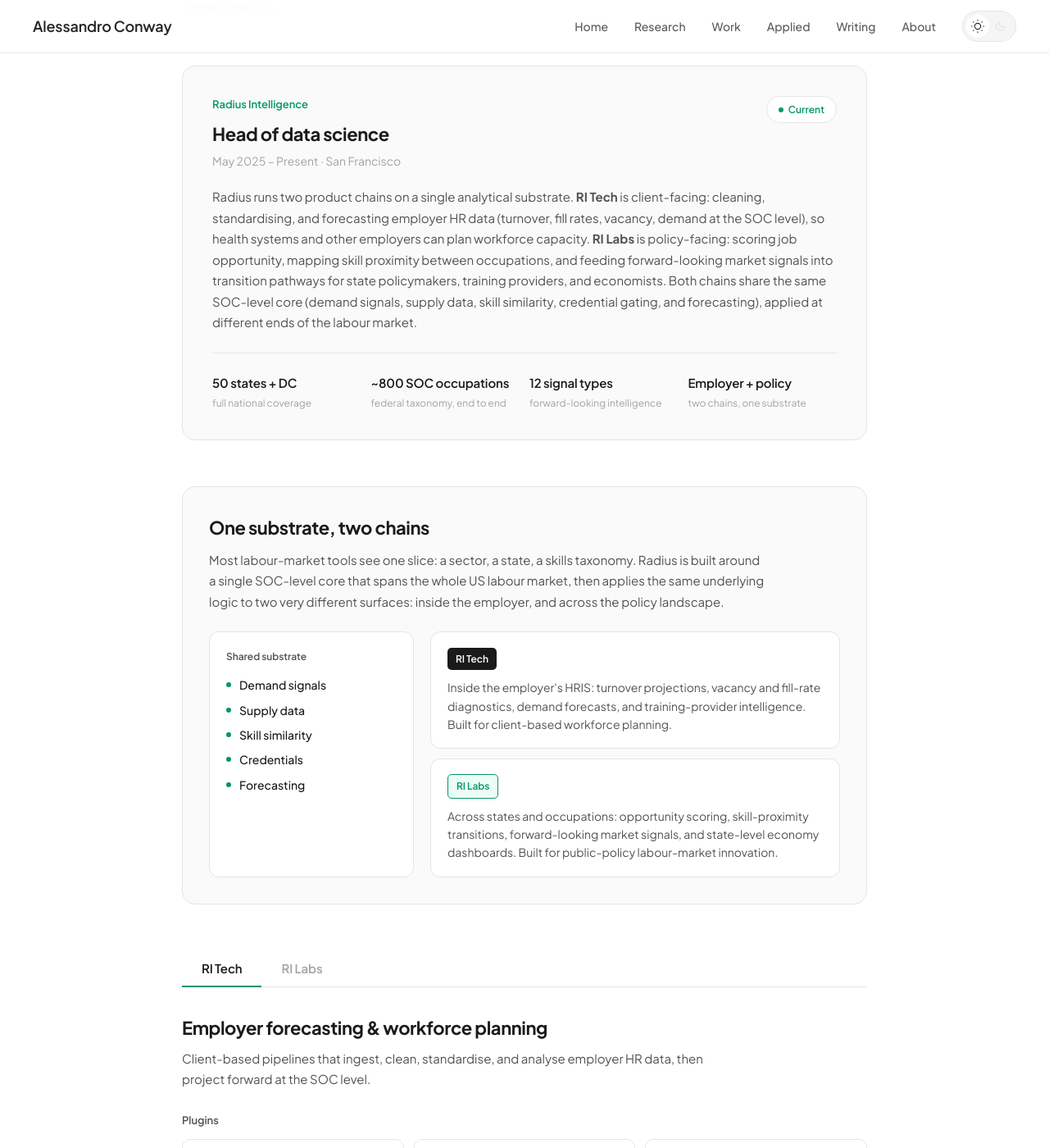
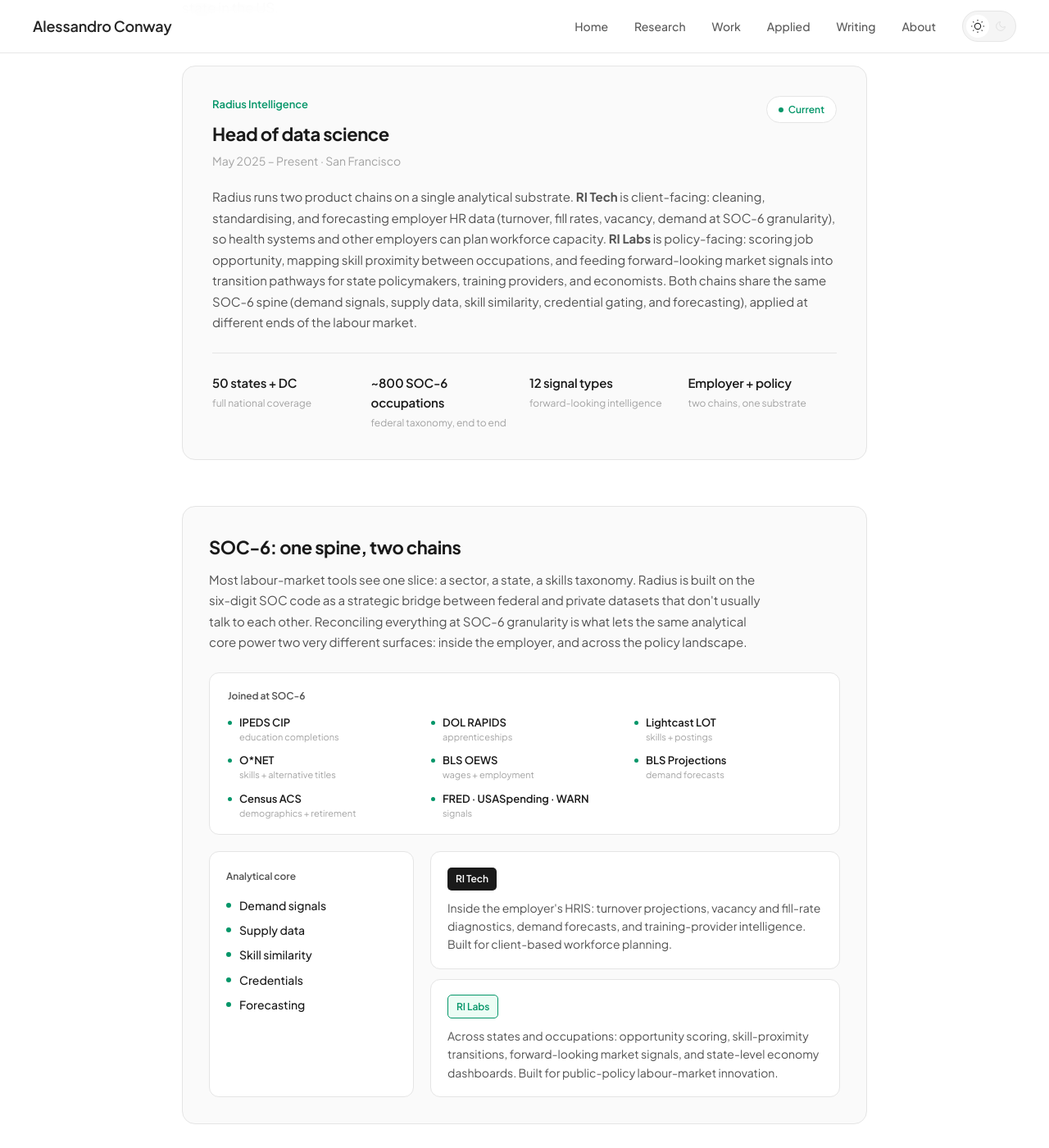
Before and after one commit to conway1521/conway1521.github.io, a Jekyll site: the page built from work.html, in a window 1280 px wide and 1400 px high, scrolled down 314 px. Shown: the whole window at 82% size. Built offline with Jekyll 4.4.1, drawn with Linux system fonts in a browser that asks for light colours; some of the changed text lies outside the part shown.

Commit message:
Make SOC-6 the spine that joins the data; add joined-datasets strip (#3)
* Make SOC-6 the explicit protagonist; add joined-datasets strip

The previous round mentioned "SOC level" generically; the strategic point
is that six-digit SOC is the granularity that lets us bridge multiple
federal and private datasets which don't normally talk to each other.

work.html
- Framework title: "One substrate, two chains" -> "SOC-6: one spine, two
  chains".
- Framework lede rewritten to lead with SOC-6 as the strategic bridge
  between datasets.
- New "Joined at SOC-6" datasets strip listing IPEDS CIP, DOL RAPIDS,
  Lightcast LOT (skills + postings), O*NET (skills + alternative titles),
  BLS OEWS, BLS Projections, Census ACS, FRED + USASpending + WARN.
- Substrate section relabelled "Analytical core" (the conceptual
  primitives) so it reads distinctly from the dataset strip.
- All "SOC level" / "SOC-level" prose replaced with "SOC-6 granularity"
  or "SOC-6 spine/backbone" as appropriate.
- Workforce database card rewritten to enumerate the joined datasets.
- Signals database mentions per-SOC-6, per-state market flags.
- Scope row: "~800 SOC occupations" -> "~800 SOC-6 occupations".

index.html
- About paragraph: "shared SOC-level core" -> "shared SOC-6 spine that
  joins federal and private datasets (IPEDS CIP, RAPIDS, Lightcast LOT,
  O*NET, BLS, ACS)".
- Featured Work card: SOC level -> SOC-6 granularity.

CSS for the new datasets-strip lands in the next commit.

https://claude.ai/code/session_016eeRpDxgYTZLZypPTJ7yN2

* CSS: datasets-strip styles for SOC-6 joined-datasets grid

Adds .datasets-strip + .datasets-label + .datasets-list with bullet
markers, two-line items (strong name + tertiary descriptor), responsive
auto-fill grid (180px min-column).

https://claude.ai/code/session_016eeRpDxgYTZLZypPTJ7yN2

```diff
--- a/assets/css/main.css
+++ b/assets/css/main.css
@@ -1434,6 +1434,62 @@ footer {
     align-items: stretch;
 }
 
+.datasets-strip {
+    background: var(--bg-primary);
+    border: 1px solid var(--border);
+    border-radius: 12px;
+    padding: 18px 22px;
+    margin-bottom: 20px;
+    transition: background 0.4s ease, border-color 0.4s ease;
+}
+
+.datasets-label {
+    font-size: 12px;
+    font-weight: 600;
+    letter-spacing: -0.005em;
+    color: var(--text-secondary);
+    display: block;
+    margin-bottom: 14px;
+}
+
+.datasets-list {
+    list-style: none;
+    display: grid;
+    grid-template-columns: repeat(auto-fill, minmax(180px, 1fr));
+    gap: 12px 20px;
+}
+
+.datasets-list li {
+    font-size: 13px;
+    line-height: 1.4;
+    padding-left: 14px;
+    position: relative;
+}
+
+.datasets-list li::before {
+    content: '';
+    position: absolute;
+    left: 0;
+    top: 7px;
+    width: 5px;
+    height: 5px;
+    border-radius: 50%;
+    background: var(--work);
+}
+
+.datasets-list li strong {
+    color: var(--text-primary);
+    font-weight: 600;
+}
+
+.datasets-list li span {
+    display: block;
+    font-size: 11px;
+    color: var(--text-tertiary);
+    font-weight: 400;
+    margin-top: 1px;
+}
+
 .substrate {
     background: var(--bg-primary);
     border: 1px solid var(--border);
--- a/index.html
+++ b/index.html
@@ -58,7 +58,7 @@ title: null
 </section>
 
 <section class="about">
-    <p>I study how labour markets function and fail, with a focus on workforce dynamics and regional economic development. My research combines macroeconomic modeling, economic geography, and inequality to inform policy decisions. At Radius, I lead the build of a workforce analytics platform that puts economics into HR, running two product chains on a shared SOC-level core: one for client-based employer forecasting and workforce planning, and one for public-policy labour-market innovation across all 50 states + DC.</p>
+    <p>I study how labour markets function and fail, with a focus on workforce dynamics and regional economic development. My research combines macroeconomic modeling, economic geography, and inequality to inform policy decisions. At Radius, I lead the build of a workforce analytics platform that puts economics into HR, running two product chains on a shared SOC-6 spine that joins federal and private datasets (IPEDS CIP, RAPIDS, Lightcast LOT, O*NET, BLS, ACS): one for client-based employer forecasting and workforce planning, and one for public-policy labour-market innovation across all 50 states + DC.</p>
     <p>My PhD develops a novel framework conceptualising regional economies as ecosystems where economic, social, and place-based factors interact in ways traditional models miss. This work bridges modern academic pursuits with the experience from field practitioners.</p>
     <p><strong>Interests:</strong> future of work; local and regional economic development; wellbeing</p>
 </section>
@@ -89,6 +89,6 @@ title: null
             <span class="card-year">2025–Present</span>
         </div>
         <h3 class="card-title">Two product chains, one substrate</h3>
-        <p class="card-description">RI Tech for client-based employer forecasting (turnover, fill rates, vacancy, demand at the SOC level) and RI Labs for public-policy labour-market innovation (opportunity scoring, skill-proximity transitions, forward-looking signals), together covering all SOC occupations across all 50 states + DC.</p>
+        <p class="card-description">RI Tech for client-based employer forecasting (turnover, fill rates, vacancy, demand at SOC-6 granularity) and RI Labs for public-policy labour-market innovation (opportunity scoring, skill-proximity transitions, forward-looking signals), together covering all SOC-6 occupations across all 50 states + DC.</p>
     </div>
 </section>
--- a/work.html
+++ b/work.html
@@ -17,22 +17,37 @@ title: Work
         </div>
         <span class="role-status">Current</span>
     </div>
-    <p class="role-description">Radius runs two product chains on a single analytical substrate. <strong>RI Tech</strong> is client-facing: cleaning, standardising, and forecasting employer HR data (turnover, fill rates, vacancy, demand at the SOC level), so health systems and other employers can plan workforce capacity. <strong>RI Labs</strong> is policy-facing: scoring job opportunity, mapping skill proximity between occupations, and feeding forward-looking market signals into transition pathways for state policymakers, training providers, and economists. Both chains share the same SOC-level core (demand signals, supply data, skill similarity, credential gating, and forecasting), applied at different ends of the labour market.</p>
+    <p class="role-description">Radius runs two product chains on a single analytical substrate. <strong>RI Tech</strong> is client-facing: cleaning, standardising, and forecasting employer HR data (turnover, fill rates, vacancy, demand at SOC-6 granularity), so health systems and other employers can plan workforce capacity. <strong>RI Labs</strong> is policy-facing: scoring job opportunity, mapping skill proximity between occupations, and feeding forward-looking market signals into transition pathways for state policymakers, training providers, and economists. Both chains share the same SOC-6 spine (demand signals, supply data, skill similarity, credential gating, and forecasting), applied at different ends of the labour market.</p>
 
     <div class="scope-row">
         <div class="scope-item"><strong>50 states + DC</strong><span>full national coverage</span></div>
-        <div class="scope-item"><strong>~800 SOC occupations</strong><span>federal taxonomy, end to end</span></div>
+        <div class="scope-item"><strong>~800 SOC-6 occupations</strong><span>federal taxonomy, end to end</span></div>
         <div class="scope-item"><strong>12 signal types</strong><span>forward-looking intelligence</span></div>
         <div class="scope-item"><strong>Employer + policy</strong><span>two chains, one substrate</span></div>
     </div>
 </section>
 
 <section class="framework-panel">
-    <h2 class="framework-title">One substrate, two chains</h2>
-    <p class="framework-lede">Most labour-market tools see one slice: a sector, a state, a skills taxonomy. Radius is built around a single SOC-level core that spans the whole US labour market, then applies the same underlying logic to two very different surfaces: inside the employer, and across the policy landscape.</p>
+    <h2 class="framework-title">SOC-6: one spine, two chains</h2>
+    <p class="framework-lede">Most labour-market tools see one slice: a sector, a state, a skills taxonomy. Radius is built on the six-digit SOC code as a strategic bridge between federal and private datasets that don't usually talk to each other. Reconciling everything at SOC-6 granularity is what lets the same analytical core power two very different surfaces: inside the employer, and across the policy landscape.</p>
+
+    <div class="datasets-strip">
+        <span class="datasets-label">Joined at SOC-6</span>
+        <ul class="datasets-list">
+            <li><strong>IPEDS CIP</strong><span>education completions</span></li>
+            <li><strong>DOL RAPIDS</strong><span>apprenticeships</span></li>
+            <li><strong>Lightcast LOT</strong><span>skills + postings</span></li>
+            <li><strong>O*NET</strong><span>skills + alternative titles</span></li>
+            <li><strong>BLS OEWS</strong><span>wages + employment</span></li>
+            <li><strong>BLS Projections</strong><span>demand forecasts</span></li>
+            <li><strong>Census ACS</strong><span>demographics + retirement</span></li>
+            <li><strong>FRED · USASpending · WARN</strong><span>signals</span></li>
+        </ul>
+    </div>
+
     <div class="framework-grid">
         <div class="substrate">
-            <span class="substrate-label">Shared substrate</span>
+            <span class="substrate-label">Analytical core</span>
             <ul>
                 <li>Demand signals</li>
                 <li>Supply data</li>
@@ -63,7 +78,7 @@ title: Work
     <div class="tab-pane active" id="ri-tech-pane" role="tabpanel">
         <div class="chain-header">
             <h2 class="chain-title">Employer forecasting &amp; workforce planning</h2>
-            <p class="chain-tagline">Client-based pipelines that ingest, clean, standardise, and analyse employer HR data, then project forward at the SOC level.</p>
+            <p class="chain-tagline">Client-based pipelines that ingest, clean, standardise, and analyse employer HR data, then project forward at SOC-6 granularity.</p>
         </div>
 
         <div class="chain-tier">
@@ -137,7 +152,7 @@ title: Work
     <div class="tab-pane" id="ri-labs-pane" role="tabpanel">
         <div class="chain-header">
             <h2 class="chain-title">Public-policy labour-market innovation</h2>
-            <p class="chain-tagline">Macro and meso analytics covering all SOC occupations across all 50 states + DC: scoring opportunity, mapping skill transitions, and reading forward-looking signals.</p>
+            <p class="chain-tagline">Macro and meso analytics covering all SOC-6 occupations across all 50 states + DC: scoring opportunity, mapping skill transitions, and reading forward-looking signals.</p>
         </div>
 
         <div class="chain-tier">
@@ -162,7 +177,7 @@ title: Work
                         <h4>Migration flows</h4>
                         <span class="status-pill planned">Planned</span>
                     </div>
-                    <p>Net talent flows between states and metros, layered onto the same SOC-level backbone.</p>
+                    <p>Net talent flows between states and metros, layered onto the same SOC-6 backbone.</p>
                 </article>
             </div>
         </div>
@@ -202,14 +217,14 @@ title: Work
                         <h4>Workforce database</h4>
                         <span class="status-pill live">Live</span>
                     </div>
-                    <p>The canonical SOC-level data backbone: BLS OEWS wages, BLS Projections, IPEDS completions, O*NET skills/zones, and ACS demographics, all reconciled and queryable.</p>
+                    <p>The canonical SOC-6 data backbone, joining IPEDS CIP completions, RAPIDS apprenticeships, Lightcast LOT (skills + postings), O*NET skills and alternative titles, BLS OEWS wages, BLS Projections, and ACS demographics, all reconciled and queryable.</p>
                 </article>
                 <article class="chain-card">
                     <div class="chain-card-head">
                         <h4>Signals database</h4>
                         <span class="status-pill active">Active</span>
                     </div>
-                    <p>Twelve signal types from BLS, FRED, USASpending, WARN, O*NET vintages, ACS, Beige Book, and curated entries. Gold/silver tier firing logic rolls signals up to per-SOC, per-state market flags.</p>
+                    <p>Twelve signal types from BLS, FRED, USASpending, WARN, O*NET vintages, ACS, Beige Book, and curated entries. Gold/silver tier firing logic rolls signals up to per-SOC-6, per-state market flags.</p>
                 </article>
             </div>
         </div>
```
